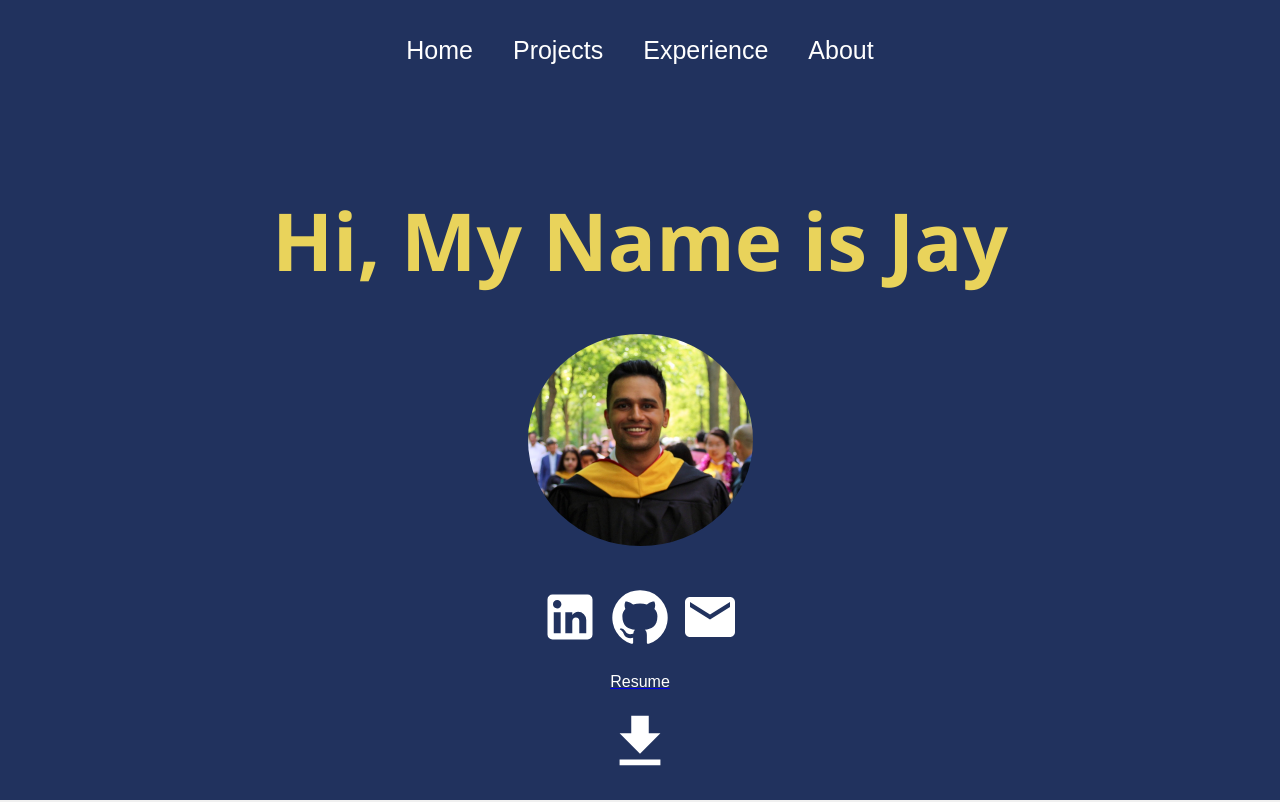
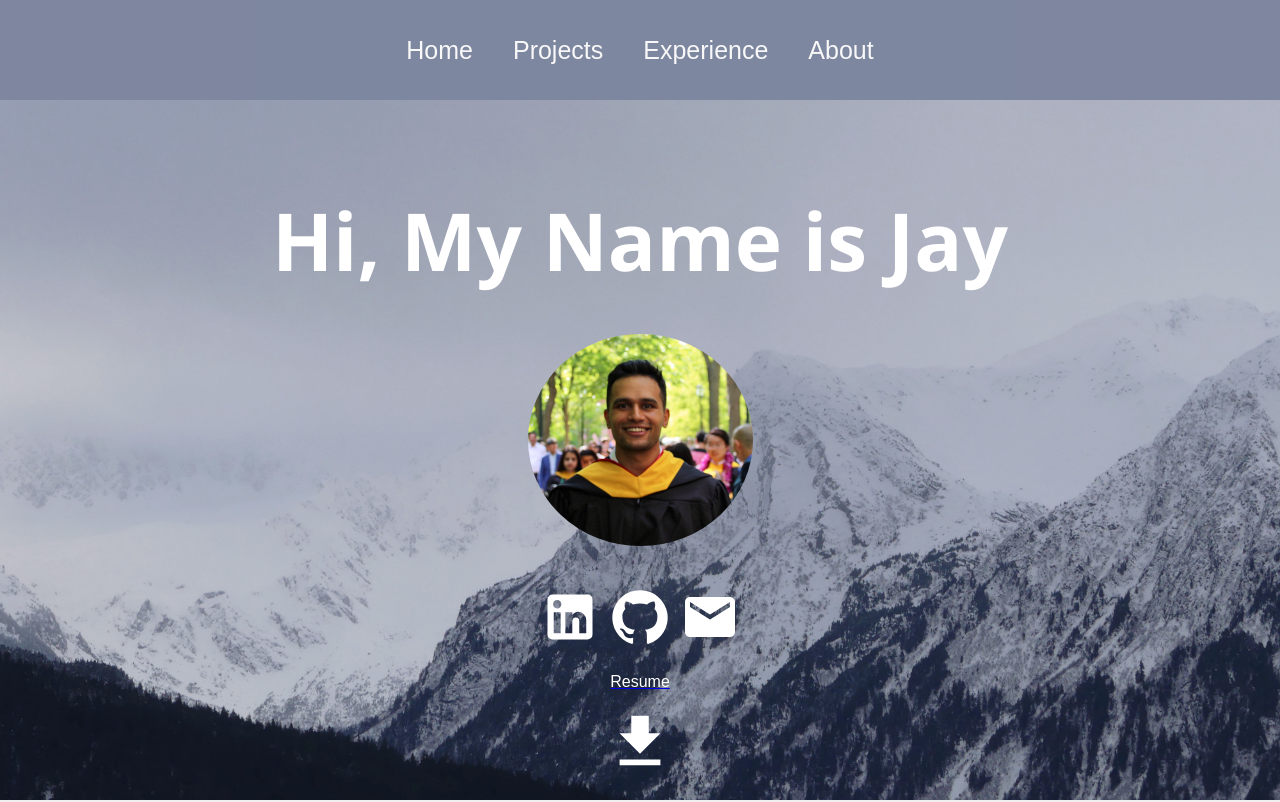
Before and after one commit to bpantha/personal-site-master-react, a React (Create React App) app: page / in a window 1280 px wide. Shown: the top 802 px of the page. Built offline with nearby package versions, Linux system fonts and the light colour scheme.

Commit message:
background image update

```diff
--- a/src/pages/Home.js
+++ b/src/pages/Home.js
@@ -6,10 +6,19 @@ import DownloadIcon from "@mui/icons-material/Download";
 import Resume from "../resume/Bidur_Pantha_Resume.pdf";
 import "../styles/Home.css";
 import headshot from "../images/Screenshot 2023-06-26 at 1.59.07 PM.png";
+import snowy from "../images/snowy_flight.jpg";
 function Home() {
   return (
     <div className="home">
-      <div className="about">
+      <div
+        className="about"
+        style={{
+          backgroundImage: `url(${snowy})`,
+          backgroundSize: "cover",
+          backgroundRepeat: "no-repeat",
+          backgroundPosition: "center",
+        }}
+      >
         <h2>Hi, My Name is Jay</h2>
         <div className="headShot">
           <img className="responsive-image" src={headshot} alt="" />
--- a/src/styles/Home.css
+++ b/src/styles/Home.css
@@ -39,7 +39,7 @@
   .about h2 {
     font-family: "Segoe UI", Tahoma, Geneva, Verdana, sans-serif;
     font-size: 80px;
-    color: #e9d35b;
+    color: #ffffff;
     height: 50px;
   }
 
--- a/src/styles/Navbar.css
+++ b/src/styles/Navbar.css
@@ -2,6 +2,8 @@
     width: 100%;
     height: 100px;
     background: #21325e;
+    opacity: 0.55;
+
   }
 
   .links {
```
Also changed, not shown: src/images/snowy_flight.jpg (added).
